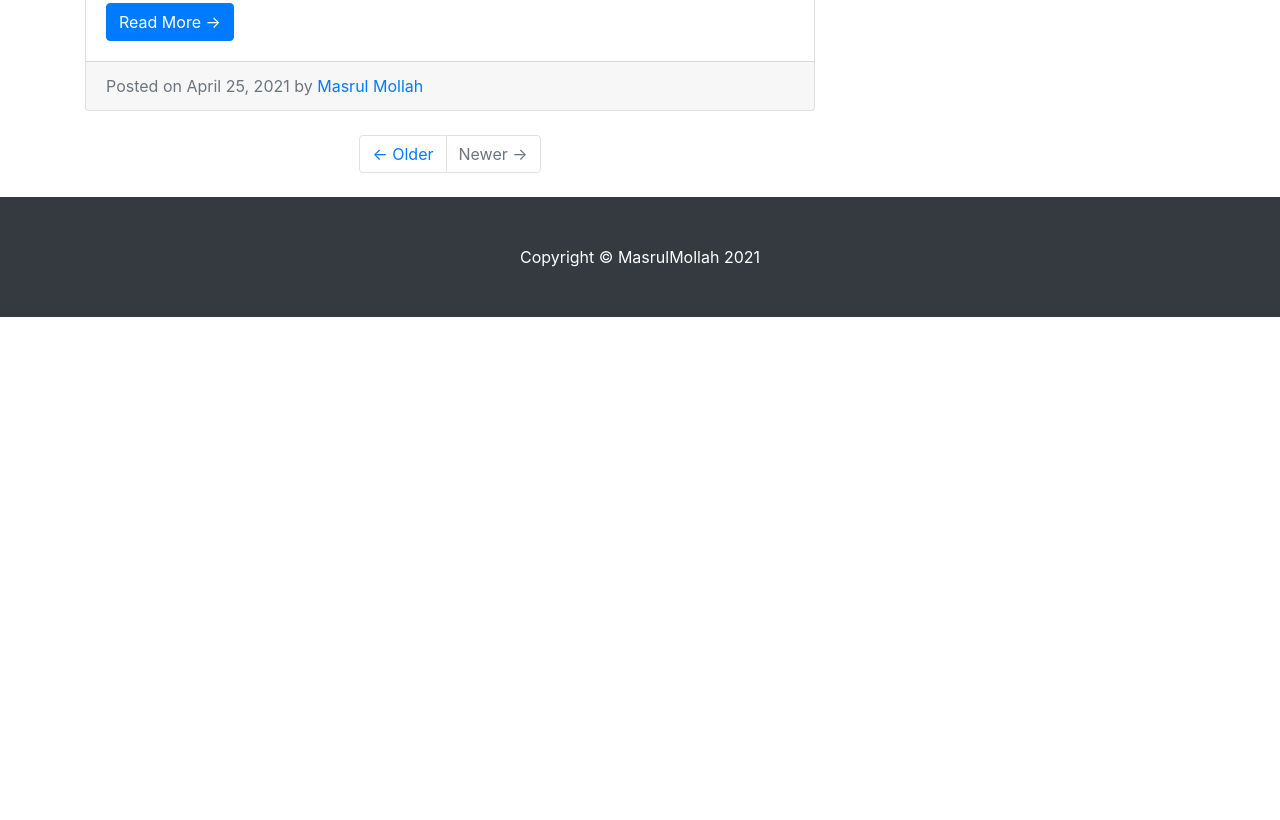
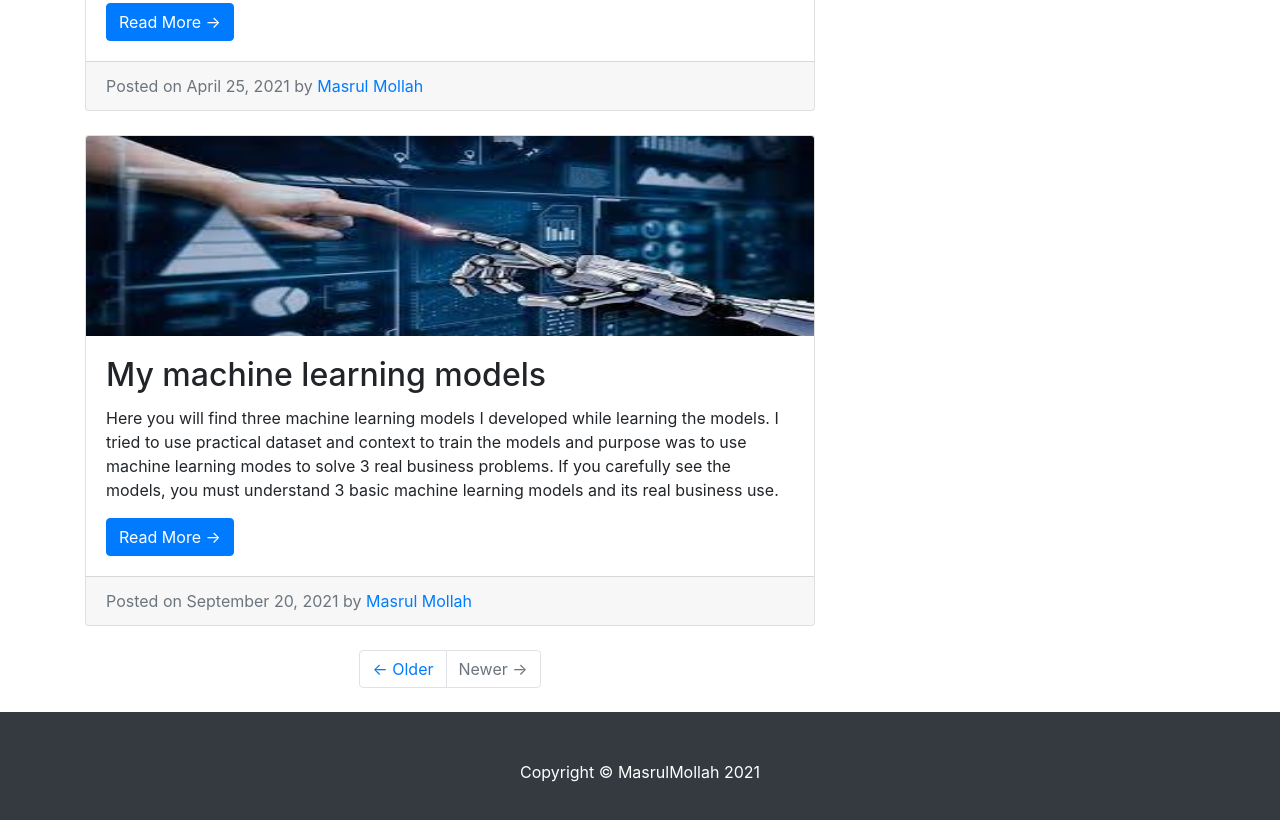
Before and after one commit to masrulmollah/Blog, a website: page datascience.html in a window 1280 px wide. Shown: the part 2153-2973 px from the top of the page. Before the commit the page ends 2470 px from the top, so only its background shows below. Drawn offline with Linux system fonts and the light colour scheme.

Commit message:
commit 1

```diff
--- a/datascience.html
+++ b/datascience.html
@@ -124,6 +124,23 @@
           </div>
         </div>
 
+        <!-- Blog Post -->
+        <div class="card mb-4">
+          <img class="card-img-top" src="image-10-ds-ml.jpg" width="500" height="200" alt="Card image cap">
+          <div class="card-body">
+            <h2 class="card-title">My machine learning models</h2>
+            <p class="card-text">Here you will find three machine learning models I developed while learning the models.
+            I tried to use practical dataset and context to train the models and purpose was to use machine learning modes to solve 3 real business problems.
+
+            If you carefully see the models, you must understand 3 basic machine learning models and its real business use.</p>
+            <a href="PDF-11-My machine learning models- MM blog.pdf" class="btn btn-primary">Read More &rarr;</a>
+          </div>
+          <div class="card-footer text-muted">
+            Posted on September 20, 2021 by
+            <a href="https://masrulmollah.github.io/net/">Masrul Mollah</a>
+          </div>
+        </div>
+
         <!-- Pagination -->
         <ul class="pagination justify-content-center mb-4">
           <li class="page-item">
```
Also changed, not shown: login.html (+2 -2 lines), image-10-ds-ml.jpg (added), 1 other file.
